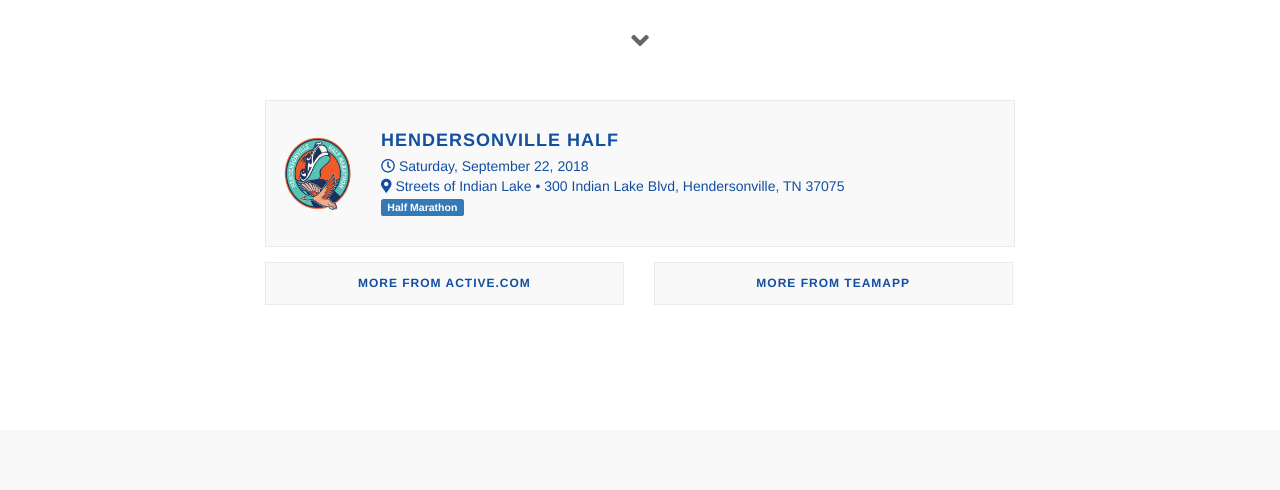
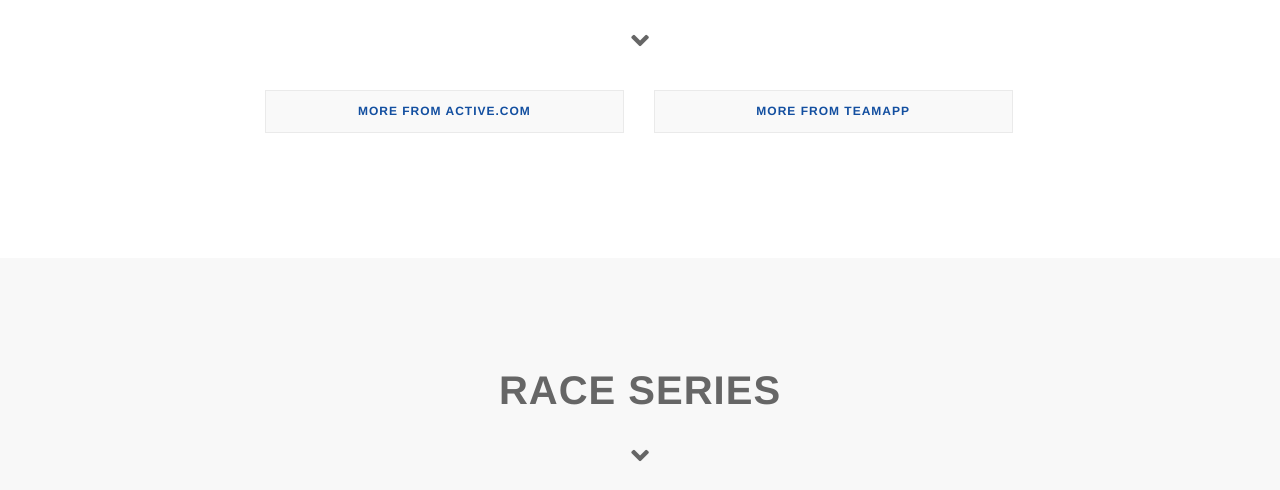
Before and after one commit to tlezotte/HRC, a plain HTML site: page index.html in a window 1280 px wide. Shown: the part 2619-3109 px from the top of the page. Drawn offline with nearby package versions, Linux system fonts and the light colour scheme; some packages are replaced by stand-ins of ours; no server answers; a script that the page names is missing.

Commit message:
removed Hendersonville Half from Local

```diff
--- a/index.html
+++ b/index.html
@@ -331,7 +331,7 @@
 							</div>
 						</div>
 						<div id="local-calendar" class="wow bounceInUp" data-wow-delay="0.6s"></div>
-						<a href="http://hendersonvillehalf.com" target="hrc">
+						<!-- <a href="http://hendersonvillehalf.com" target="hrc">
 							<div class="media media-container">
 								<div class="media-left media-middle">
 									<img class="media-object" src="/img/Hendersonville-Half.png" alt="Hendersonville Half">
@@ -347,7 +347,7 @@
 									</div>
 								</div>
 							</div>
-						</a>
+						</a> -->
 						<div class="row">
 							<div class="col-md-6 races-more-content">
 								<h6>
```
